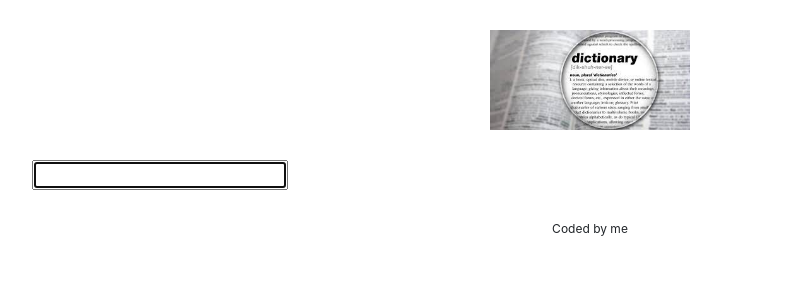
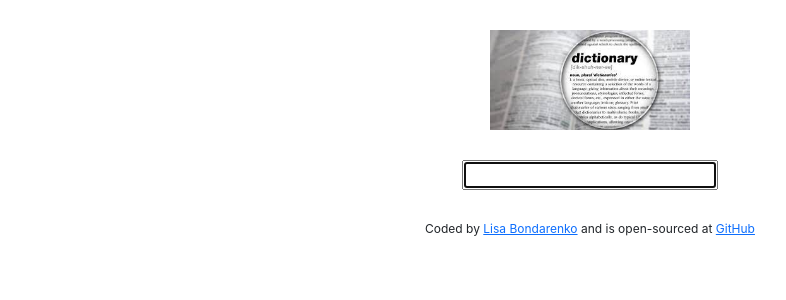
Before and after one commit to Lisa-Bond/dictionary-project, a React (Create React App) app: page / in a window 1280 px wide. Shown: the top 300 px of the page, without its empty margins (50-836 px from the left). Built offline with nearby package versions, Linux system fonts and the light colour scheme.

Commit message:
Results.css added

```diff
--- a/src/App.css
+++ b/src/App.css
@@ -1,3 +1,8 @@
+.App {
+  max-width: 600px;
+  display: block;
+  margin: 0 auto;
+}
 .App-logo {
   max-width: 200px;
   display: block;
--- a/src/App.js
+++ b/src/App.js
@@ -16,7 +16,19 @@ export default function App() {
         <main>
           <Dictionary />
         </main>
-        <footer className="text-center">Coded by me</footer>
+        <footer className="text-center">
+          Coded by{" "}
+          <a href="https://www.facebook.com/lisabondarenko/" target="_blank">
+            Lisa Bondarenko
+          </a>{" "}
+          and is open-sourced at{" "}
+          <a
+            href="https://github.com/Lisa-Bond/dictionary-project"
+            target="_blank"
+          >
+            GitHub
+          </a>
+        </footer>
       </div>
     </div>
   );
--- a/src/Dictionary.css
+++ b/src/Dictionary.css
@@ -1,2 +1,3 @@
-.Dictionary {
+form {
+  text-align: center;
 }
--- /dev/null
+++ b/src/Results.css
@@ -0,0 +1,3 @@
+h2 {
+  font-size: 64px;
+}
--- a/src/Results.js
+++ b/src/Results.js
@@ -1,5 +1,6 @@
 import React from "react";
 import Meaning from "./Meaning";
+import "./Results.css";
 
 export default function Results(props) {
   if (props.results) {
```
